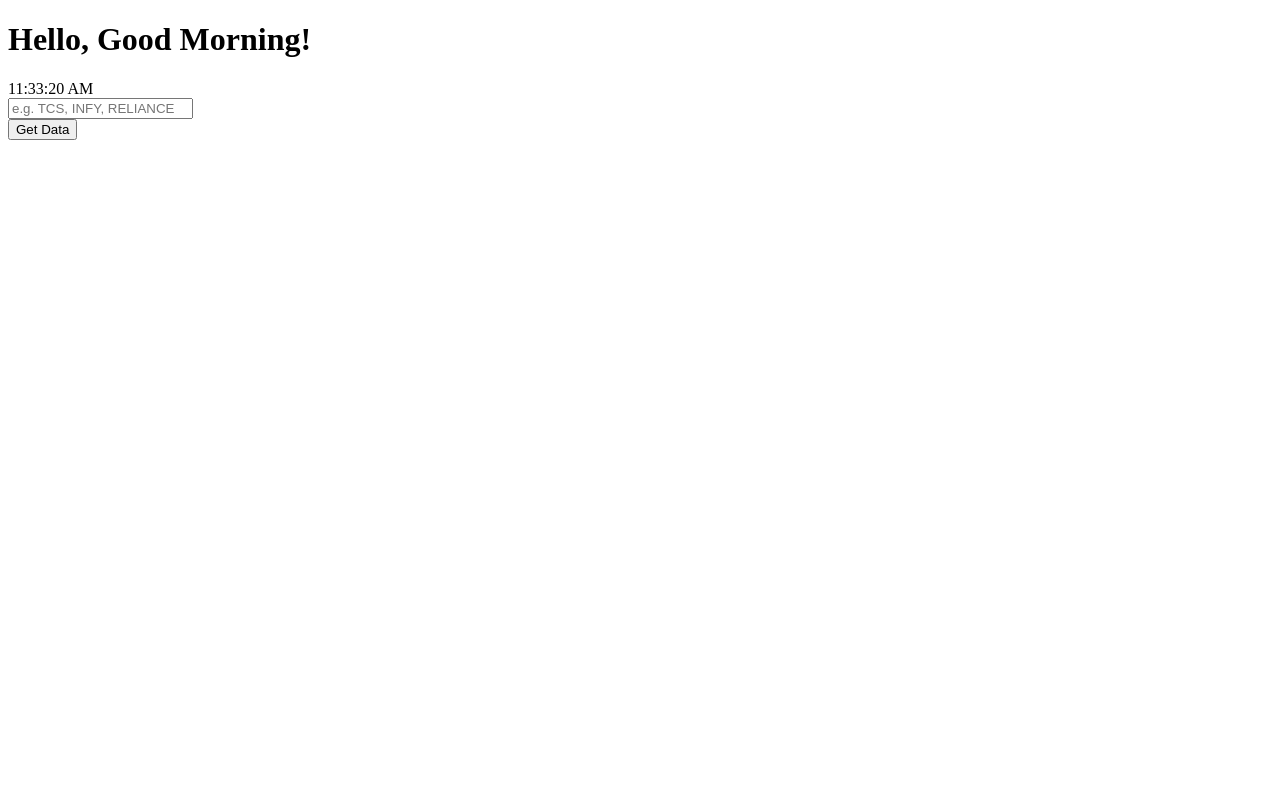
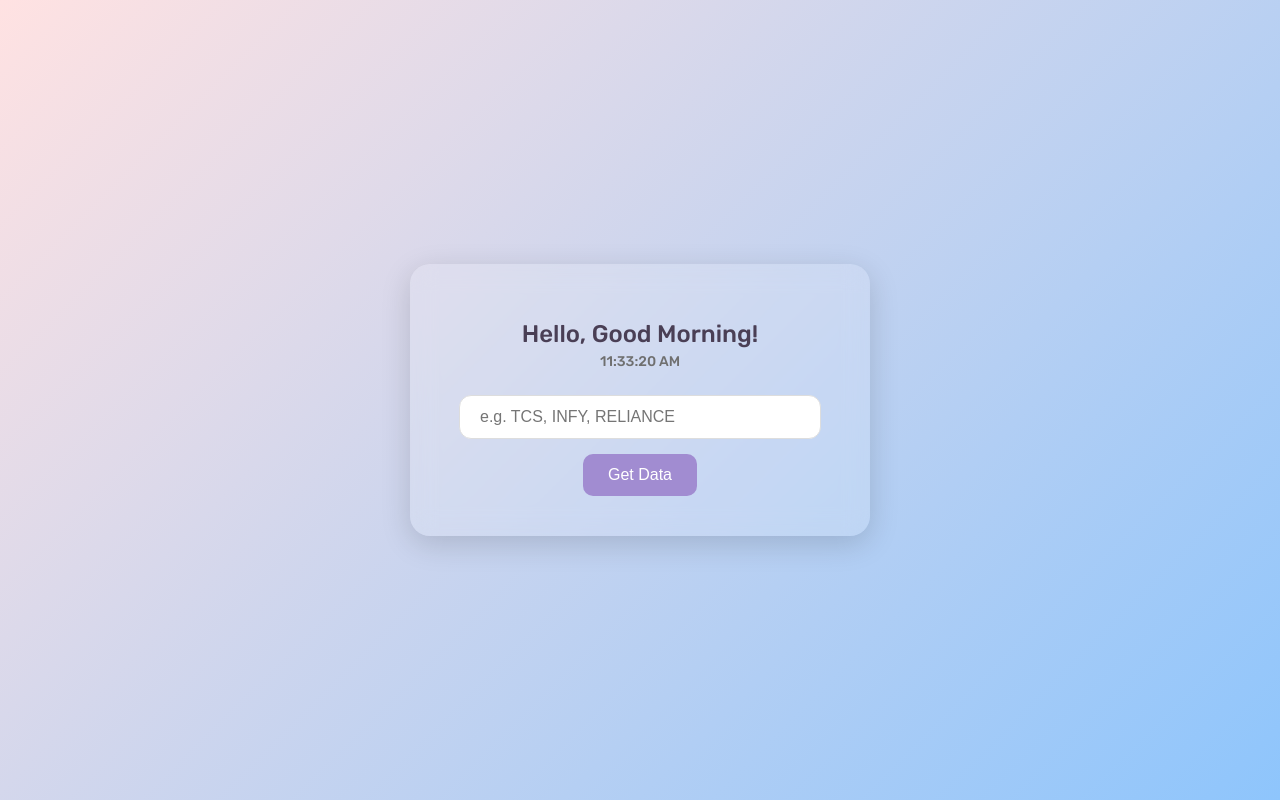
Before and after one commit to adityakat16/Dashboard, a Flask app: page / in a window 1280 px wide. Run offline with Flask 3, Linux system fonts and the light colour scheme; some libraries are stand-ins or nearby versions.

Commit message:
Update index.html

```diff
--- a/templates/index.html
+++ b/templates/index.html
@@ -4,8 +4,86 @@
     <meta charset="UTF-8">
     <title>Stock Info Dashboard</title>
     <link href="https://fonts.googleapis.com/css2?family=Rubik:wght@300;500&display=swap" rel="stylesheet">
-    <style>
-        /* ... (Your existing CSS) ... */
+  <style>
+        body {
+            margin: 0;
+            padding: 0;
+            font-family: 'Rubik', sans-serif;
+            background: linear-gradient(135deg, #ffe2e2, #8ec5fc);
+            height: 100vh;
+            display: flex;
+            align-items: center;
+            justify-content: center;
+        }
+
+        .container {
+            background: rgba(255, 255, 255, 0.15);
+            border-radius: 20px;
+            box-shadow: 0 8px 30px rgba(0, 0, 0, 0.15);
+            backdrop-filter: blur(12px);
+            padding: 40px 30px;
+            width: 90%;
+            max-width: 400px;
+            text-align: center;
+        }
+
+        h1 {
+            font-weight: 500;
+            color: #4a3f55;
+            font-size: 24px;
+            margin-bottom: 5px;
+        }
+
+        .timestamp {
+            font-size: 14px;
+            color: #6f6f6f;
+            margin-bottom: 25px;
+        }
+
+        form input[type="text"] {
+            padding: 12px 20px;
+            width: 80%;
+            border: 1px solid #ddd;
+            border-radius: 12px;
+            font-size: 16px;
+            outline: none;
+            margin-bottom: 15px;
+            background-color: #fff;
+            color: #333;
+            transition: border-color 0.3s ease;
+        }
+
+        form input[type="text"]:focus {
+            border-color: #8f94fb;
+        }
+
+        form button {
+            background-color: #a18cd1;
+            color: white;
+            border: none;
+            padding: 12px 25px;
+            font-size: 16px;
+            border-radius: 10px;
+            cursor: pointer;
+            transition: background-color 0.3s ease;
+        }
+
+        form button:hover {
+            background-color: #8f94fb;
+        }
+
+        .result {
+            margin-top: 25px;
+            font-size: 15px;
+            background: #ffffffde;
+            padding: 15px;
+            border-radius: 12px;
+            text-align: left;
+            max-height: 300px;
+            overflow-y: auto;
+            box-shadow: inset 0 0 5px rgba(0,0,0,0.05);
+            color: #3b3b3b;
+        }
     </style>
 </head>
 <body>
```
